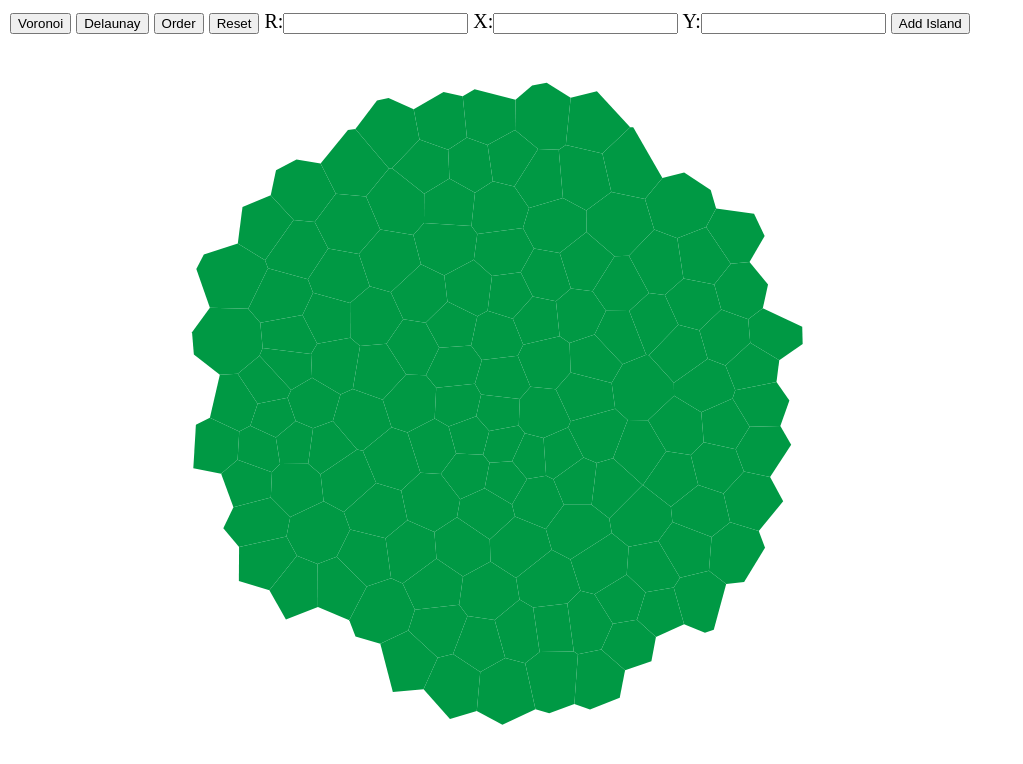
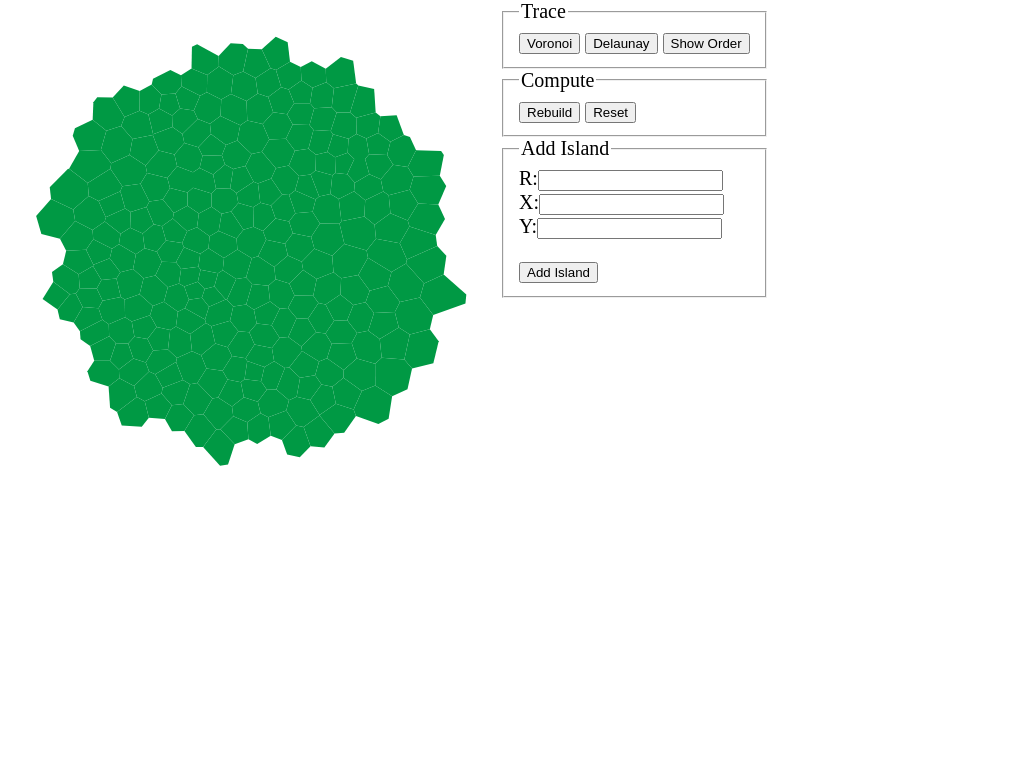
Before and after one commit to ozelen/voronoi, a plain HTML site: page index.html in a window 1280 px wide. Shown: the whole page, without its empty margins (0-1023 px from the left). Drawn offline with Linux system fonts and the light colour scheme.

Commit message:
improve appearance and trace functions

```diff
--- a/index.html
+++ b/index.html
@@ -22,28 +22,36 @@
             island = new Island("c", {cells:500, naturalize:20});
             island
                     .add({
-                        x: 500,
-                        y: 400,
-                        r: 300
+                        x: 250,
+                        y: 250,
+                        r: 200
                     })
                 };
     </script>
 </head>
 
 <body>
-<form style="position:absolute; z-index:1; margin:10px">
+<form style="position:absolute; margin-left: 500px">
+    <fieldset>
+        <legend>Trace</legend>
+        <input type="button" onclick="island.trace.voronoi();" id="cvor" value="Voronoi"/>
+        <input type="button" onclick="island.trace.delaunay();" id="cdel" value="Delaunay"/>
+        <input type="button" onclick="island.trace.order();" value="Show Order">
+    </fieldset>
 
-    <input type="button" onclick="island.trace.voronoi();" id="cvor" value="Voronoi"/>
-    <input type="button" onclick="island.trace.delaunay();" id="cdel" value="Delaunay"/>
+    <fieldset>
+        <legend>Compute</legend>
+        <input type="button" value="Rebuild" onclick="island.init({cells:2000, naturalize:document.getElementById('naturalize').value}).reset();">
+        <input type="button" value="Reset" onclick="island.reset();"/>
+    </fieldset>
+    <fieldset><legend>Add Island</legend>
+        R:<input id="r" type="text"><br>
+        X:<input id="x" type="text"><br>
+        Y:<input id="y" type="text"><br>
+        <br>
+        <input type="button" value="Add Island" onclick="island.add({x:document.getElementById('x').value, y:document.getElementById('y').value, r:document.getElementById('r').value})">
+    </fieldset>
 
-
-    <input type="button" value="Order" onclick="island.showOrder();"/>
-    <input type="button" value="Reset" onclick="island.reset();"/>
-
-    R:<input id="r" type="text">
-    X:<input id="x" type="text">
-    Y:<input id="y" type="text">
-    <input type="button" value="Add Island" onclick="island.add({x:document.getElementById('x').value, y:document.getElementById('y').value, r:document.getElementById('r').value})">
 
 </form>
 <canvas id="c"> </canvas>
--- a/islands/generate.js
+++ b/islands/generate.js
@@ -10,13 +10,12 @@ function Island (canvas_id, settings) {
         verticesIndex = [],
         v = new Voronoi(),
         c = canvas.getContext("2d"),
-        w = canvas.width = window.innerWidth,
-        h = canvas.height = window.innerHeight,
+        w = canvas.width = 500,  // = window.innerWidth,
+        h = canvas.height = 500, // = window.innerHeight,
         points = [],
 
         init = function (new_settings) {
             if(new_settings) for(var i in new_settings){ settings[i]=new_settings[i]; }
-            canvas = document.getElementById(canvas_id);
             cellsNumber = settings.cells || 100;
             pointsImprove = settings.naturalize || 10;
             debugMode = settings.debug || false;
@@ -207,40 +206,53 @@ function Island (canvas_id, settings) {
                     c.fillText(text, x, y);
                 }
             }
-            function delaunay(){
-                c.lineWidth = 3;
-                c.strokeStyle = "#888888";
-                for(i=0; i<edges.length; i++){
+
+            function edge(start, end){
+                c.lineWidth = 0.1;
+                c.strokeStyle = "#000";
+                c.beginPath();
+                c.moveTo(start.x, start.y);
+                c.lineTo(end.x, end.y);
+                c.closePath();
+                c.stroke();
+            }
+
+            function _delaunay(i){
+
+                i = i || 0;
+                var e = edges[i];
+                if(!e)return;
+
+                c.lineWidth = 0.5;
+                c.strokeStyle = "#000";
                 var e = edges[i];
                 c.beginPath();
                 c.moveTo(e.left.x, e.left.y);
                 c.lineTo(e.right.x, e.right.y);
                 c.closePath();
                 c.stroke();
-                }
                 //redraw();
             }
 
-            function voronoi(){
-                c.lineWidth = 0.5;
-                c.strokeStyle = "#000";
-                for(i=0; i<edges.length; i++)
-                {
+            function traceEdges (a, b, delay){
+                (function recursive(i){
                     var e = edges[i];
-                    c.beginPath();
-                    c.moveTo(e.start.x, e.start.y);
-                    c.lineTo(e.end.x, e.end.y);
-                    c.closePath();
-                    c.stroke();
-                }
-                //redraw();
-            }
+                    if(e)
+                        edge(e[a], e[b]);
+                    if(i < edges.length)
+                        if(delay)
+                            setTimeout(function(){recursive(i+1)}, delay);
+                        else
+                            recursive(i+1);
+                })(0);
+            };
 
             var api = {
-                text:  traceText,
-                point: tracePoint,
-                delaunay : delaunay,
-                voronoi : voronoi
+                text        : traceText,
+                point       : tracePoint,
+                delaunay    : function (){traceEdges('left', 'right')},
+                voronoi     : function (){traceEdges('start', 'end')},
+                order       : showOrder
             }
 
         //    if(!debugMode) for(var i in api) { api[i] = function(){}; } // does nothing if !debug
```
Lines whose indentation alone changed are shown as unchanged.
